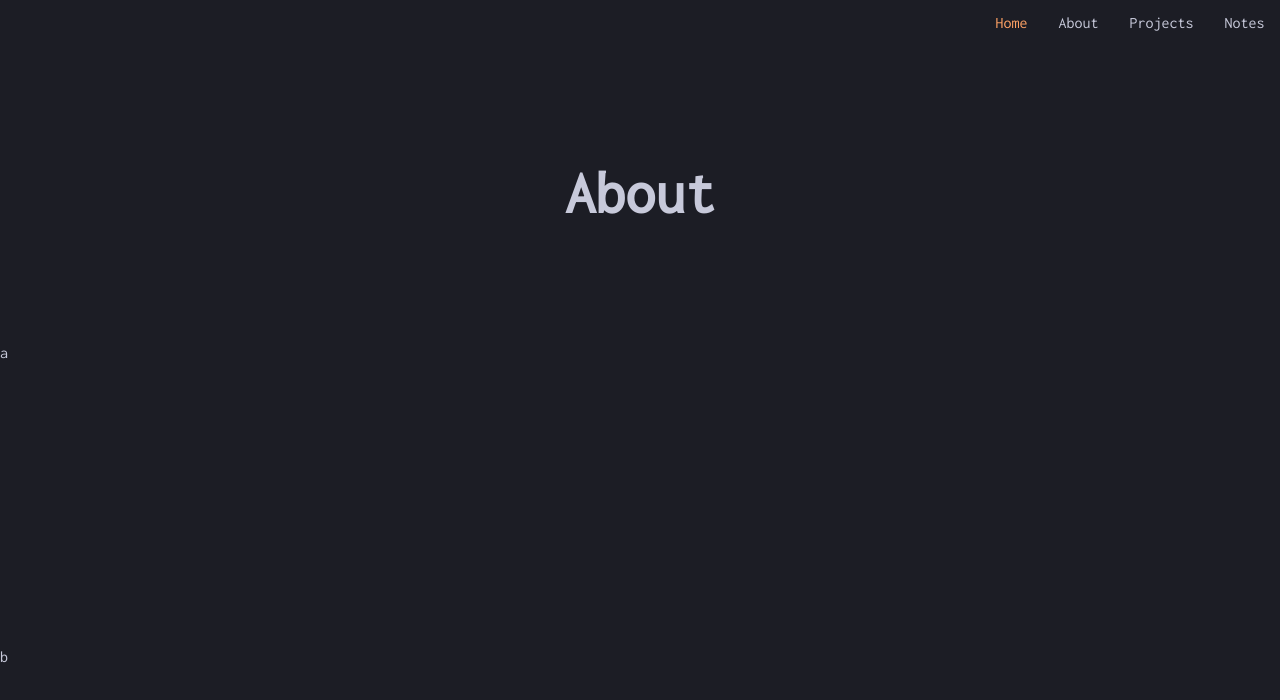
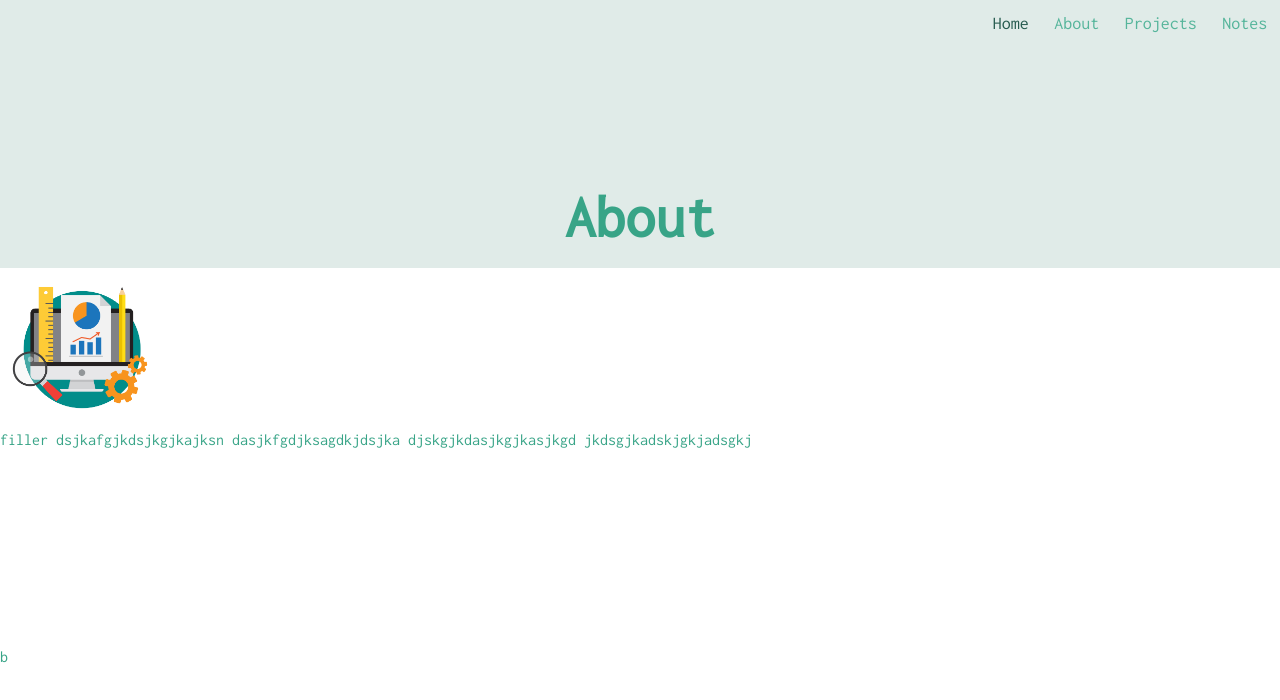
Before and after one commit to MaxBSilver/portfolio-2019, a React (Create React App) app: page /about in a window 1280 px wide. Shown: the top 700 px of the page. Built offline with nearby package versions, Linux system fonts and the light colour scheme.

Commit message:
reconstruct general html for components to be more similar

```diff
--- a/src/components/About/About.jsx
+++ b/src/components/About/About.jsx
@@ -1,17 +1,20 @@
-import React, { Component } from 'react'
+import React, { Component } from 'react';
 import Header from '../Header/Header';
-
+import portfolio from '../../assets/envio-19.jpg';
 export class About extends Component {
-  render() {
-    return (
-      <div className="about-container">
-        <Header componentName={'About'}> </Header>
-        <section className="about-section" >a</section>
-        <section className="about-section" >b</section>
-        <section className="about-section" >c</section>
-      </div>
-    )
-  }
+	render () {
+		return (
+			<div className="about-container">
+				<Header componentName={'About'}> </Header>
+				<section className="about-section abt-sec-1">
+					<img src={portfolio} alt="Portfolio icon" />
+          <p>filler dsjkafgjkdsjkgjkajksn  dasjkfgdjksagdkjdsjka djskgjkdasjkgjkasjkgd jkdsgjkadskjgkjadsgkj</p>
+				</section>
+				<section className="about-section abt-sec-2">b</section>
+				<section className="about-section abt-sec-3">c</section>
+			</div>
+		);
+	}
 }
 
-export default About
+export default About;
--- a/src/components/About/about.scss
+++ b/src/components/About/about.scss
@@ -1,12 +1,24 @@
 .about-container {
-  animation: fadeIn 0.35s forwards;
   overflow: scroll;
   height: 95vh;
+  & div {
+    height: 30%;
+    background-color: #E0EBE8;
+    color: #38A487;
+    & h2 {
+      animation: fadeIn 0.35s forwards;
+    }
+    & .abt-sec-1 {
 
+    }
+  }
   & section {
-  overflow: auto;
-
-    height: 40%;
-
+    overflow: auto;
+    height: 50%;
+    color: #38A487;
+    & img {
+      height: 160px;
+      width: 160px;
+    }
   }
 }
--- a/src/components/Header/Header.jsx
+++ b/src/components/Header/Header.jsx
@@ -2,10 +2,10 @@ import React from 'react';
 
 export default function Header (props){
 	return (
-			<section className="header-main">
+			<div className="header-main">
 				<header className="fade-in">
 					<h2>{props.componentName}</h2>
 				</header>
-			</section>
+			</div>
 	);
 }
--- a/src/components/Header/header.scss
+++ b/src/components/Header/header.scss
@@ -9,5 +9,5 @@ header {
 
  .header-main {
   @include flex(row, center);
-  align-items: center;
+  align-items: flex-end;
 }
--- a/src/containers/App/app.scss
+++ b/src/containers/App/app.scss
@@ -2,6 +2,5 @@
   width: 100%;
   height: 100%;
   font-family: 'Inconsolata', monospace;
-  background-color: #1C1D25;
 
 }
--- a/src/containers/Main/Main.jsx
+++ b/src/containers/Main/Main.jsx
@@ -6,7 +6,7 @@ export class Main extends Component {
 			<main>
 				<div className="main-parent-container">
 					<div className="main-top">
-						<h1>I'm <span>Max</span></h1>
+						<h1>I'm Max</h1>
 					</div>
 					<div className="main-bottom">
 						<h2>a software engineer</h2>
--- a/src/containers/Main/main.scss
+++ b/src/containers/Main/main.scss
@@ -1,33 +1,33 @@
 main {
   height: 95%;
-  @include flex(row, center);
+  @include flex(column, center);
   align-items: center;
-  animation: fadeIn 0.35s forwards;
   & div {
     @include inheritHW;
     text-align: center;
     font-weight: lighter;
-    padding: 10px;
        & h1 {
+         animation: fadeIn 0.45s forwards;
+         color: #38A487;
          font-size: 60px;
-         & span {
-           color: rgb(175, 222, 252);
-         }
+         padding-bottom: 10px;
        }
        & h2 {
+        animation: fadeIn 0.45s forwards;
+         padding-top: 10px;
          font-size: 22px;
+         color: #38A487;
        }
   }
-
-  & .main-top, .main-bottom {
-    height: 50%;
+    & .main-top {
+    align-items:flex-end;
+    @include flex(row, center);
+    background-color: #E0EBE8;
+    height: 30%;
+  }
+    & .main-bottom {
+      background-color: rgb(255, 255, 255);
+      height: 70%;
 
   }
-  & .main-top {
-    align-items: flex-end;
-    @include flex(row, center);
-  }
-  & .main-bottom {
-    background-color: rgb(35, 36, 44);
-  }
 }
--- a/src/containers/Nav/nav.scss
+++ b/src/containers/Nav/nav.scss
@@ -1,9 +1,10 @@
 nav {
   @include flex( row, flex-end);
   height: 5%;
-  background-color: inherit;
+  background-color: #E0EBE8;
+  font-size: 18px;
   & .selected {
-    color: rgb(255, 162, 101);
+    color: #265B4F;
     transition: color 0.5s, text-decoration;
   }
   & div {
@@ -16,10 +17,11 @@ nav {
     height: 20px;
     text-decoration: none;
     transition: color 0.5s;
+    color: rgb(86, 181, 155);
 
   }
   a:hover{
-    color: rgb(250, 226, 230);
+    color: rgb(40, 97, 84);
     transition: color 0.5s;
   }
 }
--- a/src/sass/index.scss
+++ b/src/sass/index.scss
@@ -13,7 +13,6 @@
   padding: 0;
   margin: 0;
   // outline: red 1px solid;
-  color: #C7C9DA;
 }
 body {
   height: 100vh;
```
Also changed, not shown: src/assets/envio-19.jpg (added).
